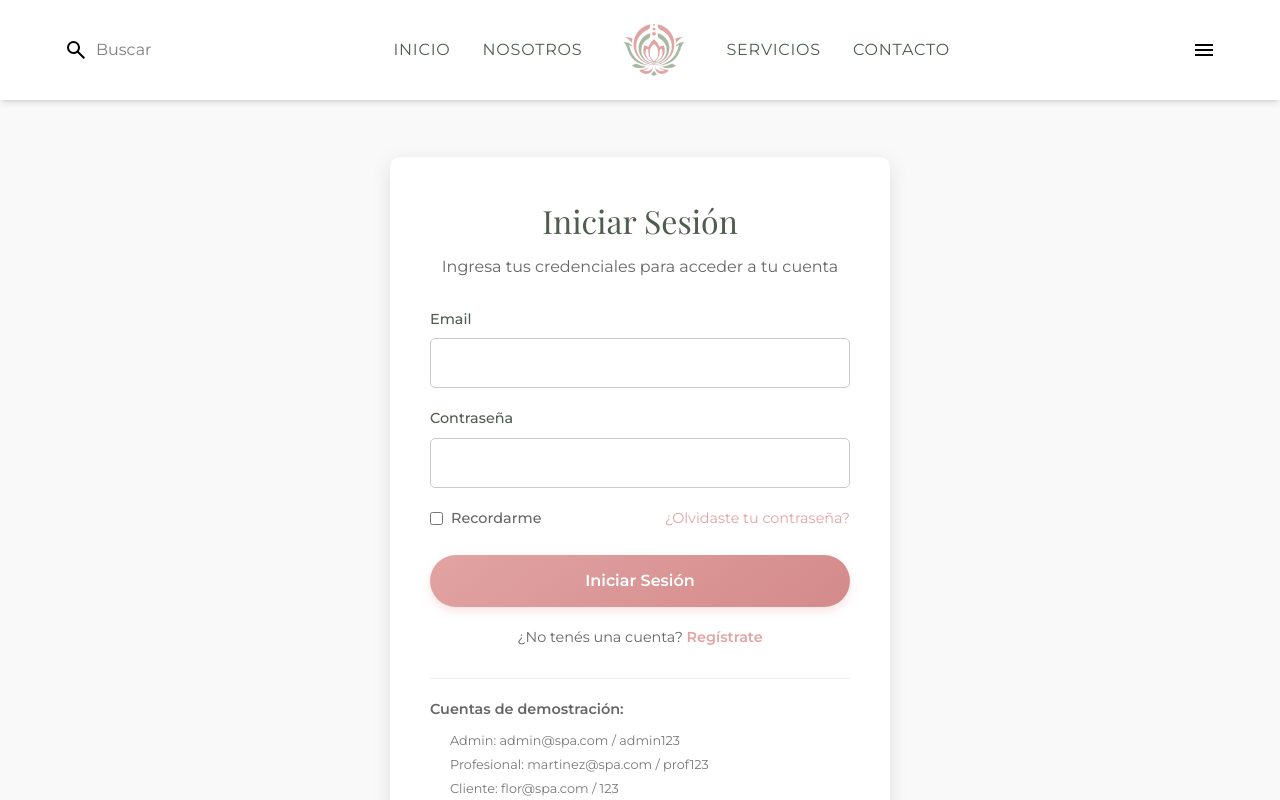
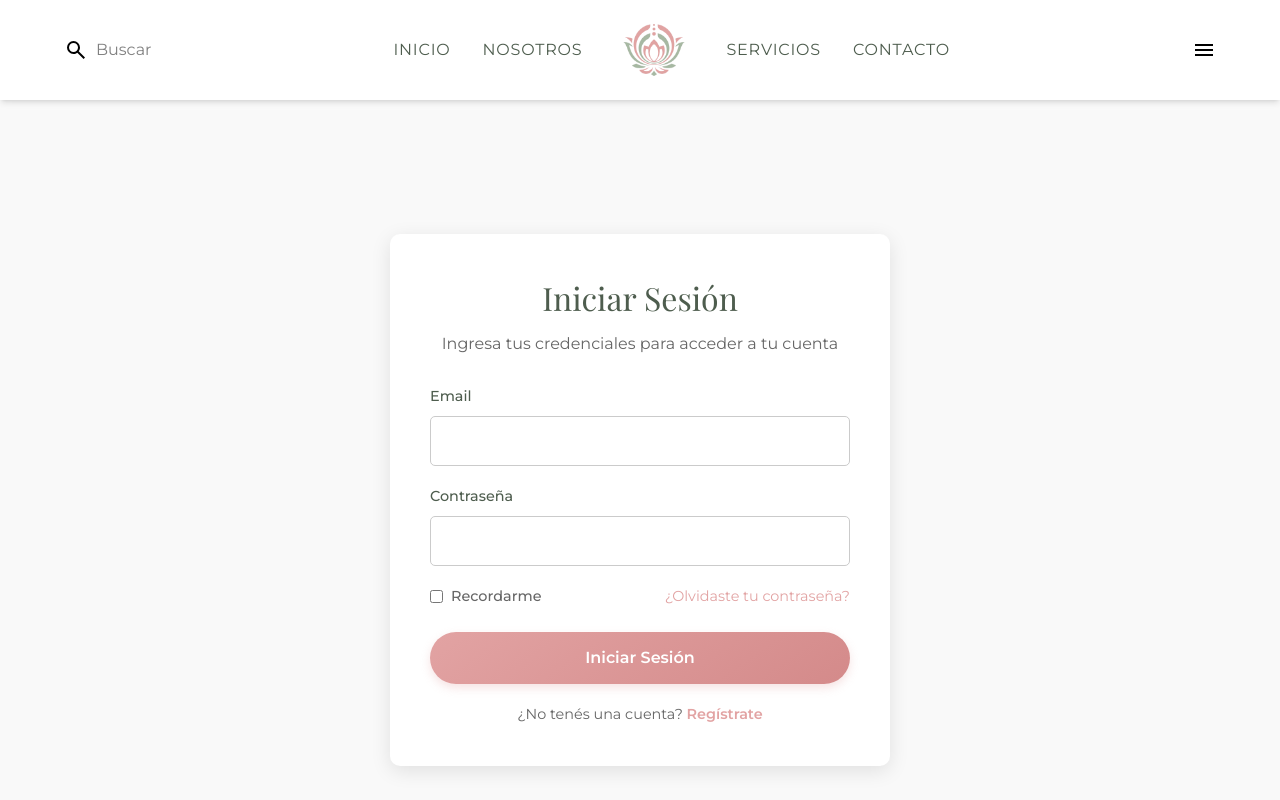
Before and after one commit to LuqueFlorencia/spa-sentirsebien-web, a React (Vite) app: page /login in a window 1280 px wide. Shown: the top 800 px of the page. Built offline with nearby package versions, Linux system fonts and the light colour scheme; no server answers.

Commit message:
Elimino referencias a cuentas

```diff
--- a/src/pages/Login.jsx
+++ b/src/pages/Login.jsx
@@ -113,15 +113,6 @@ const Login = () => {
               Regístrate
             </Link>
           </div>
-
-          <div className="auth-demo-accounts">
-            <p className="demo-title">Cuentas de demostración:</p>
-            <ul className="demo-list">
-              <li>Admin: admin@spa.com / admin123</li>
-              <li>Profesional: martinez@spa.com / prof123</li>
-              <li>Cliente: flor@spa.com / 123</li>
-            </ul>
-          </div>
         </div>
       </div>
     </div>
--- a/src/pages/admin/Dashboard.jsx
+++ b/src/pages/admin/Dashboard.jsx
@@ -60,6 +60,11 @@ const AdminDashboard = () => {
     }
   }, [isAdmin, navigate])
 
+  const handleLogout = async () => {
+    await logout()
+    await navigate("/")
+  }
+
   useEffect(() => {
     if (currentUser) {
       getUserBookings();
@@ -108,11 +113,6 @@ const AdminDashboard = () => {
     completed: bookings.filter((b) => b.status === "completado").length,
     cancelled: bookings.filter((b) => b.status === "cancelado").length,
     total: bookings.length,
-  }
-
-  const handleLogout = () => {
-    logout()
-    navigate("/")
   }
 
   const handleMessageStatusChange = (messageId, newStatus) => {
--- a/src/pages/client/Dashboard.jsx
+++ b/src/pages/client/Dashboard.jsx
@@ -38,6 +38,11 @@ const ClientDashboard = () => {
     }
   }, [isClient, navigate])
 
+  const handleLogout = async () => {
+    await logout()
+    await navigate("/")
+  }
+
   useEffect(() => {
     if (currentUser) {
       getUserBookings();
@@ -63,12 +68,6 @@ const ClientDashboard = () => {
       document.removeEventListener("mousedown", handleClickOutside)
     }
   }, [notificationsRef])
-
-    // TODO: cuando clickeas se quedan en la pantalla de localhost:5173/login pero en blanco, cuando refrescas si carga bien
-  const handleLogout = () => {
-    logout()
-    navigate("/")
-  }
 
   const openDetailsModal = (booking) => {
     setSelectedBookingDetails(booking)
--- a/src/pages/professional/Dashboard.jsx
+++ b/src/pages/professional/Dashboard.jsx
@@ -58,6 +58,11 @@ const ProfessionalDashboard = () => {
     }
   }, [isProfessional, navigate])
 
+  const handleLogout = async () => {
+    await logout()
+    await navigate("/")
+  }
+
   useEffect(() => {
     if (currentUser) {
       getUserBookings();
@@ -112,12 +117,6 @@ const ProfessionalDashboard = () => {
     .slice(0, 5)
 
   const pendingBookings = professionalBookings.filter((booking) => booking.status === "pendiente")
-
-    // TODO: cuando clickeas se quedan en la pantalla de localhost:5173/login pero en blanco, cuando refrescas si carga bien
-  const handleLogout = () => {
-    logout()
-    navigate("/")
-  }
 
   const handleDateChange = (e) => {
     setSelectedDate(e.target.value)
```
